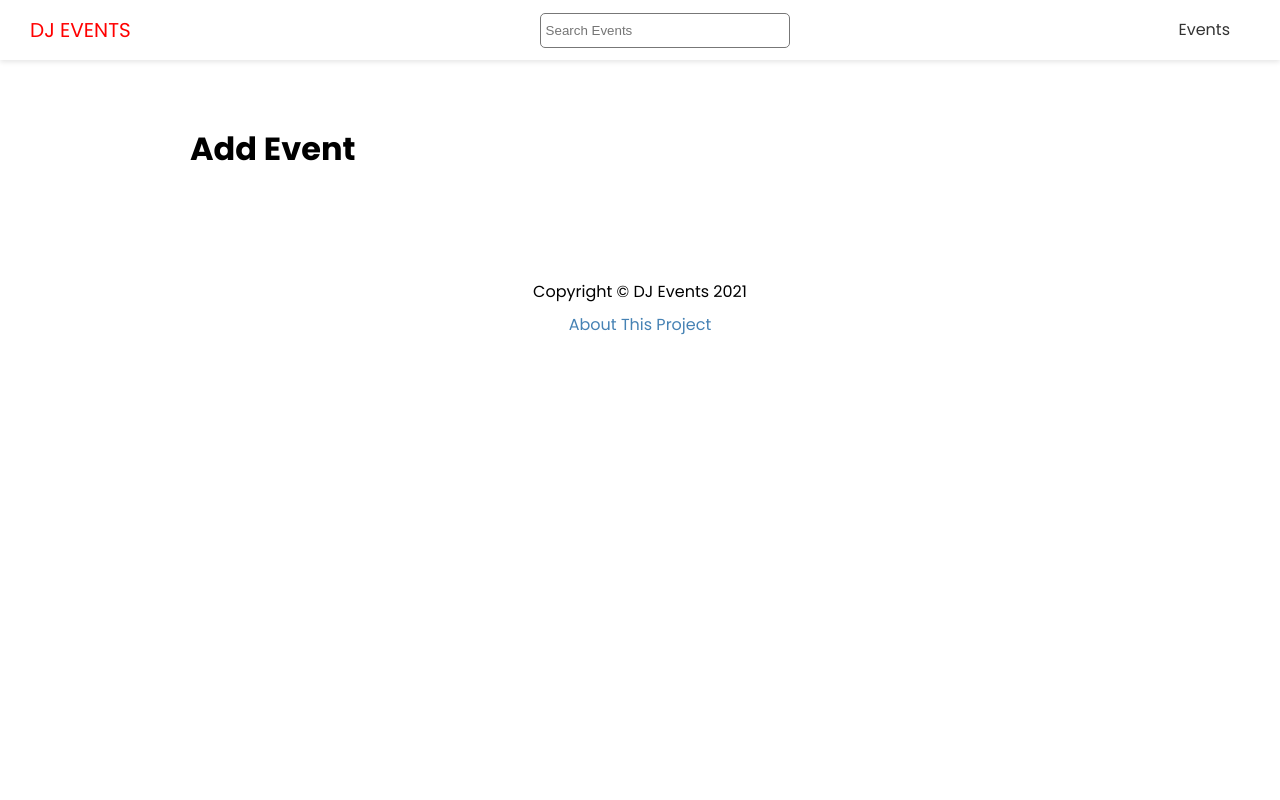
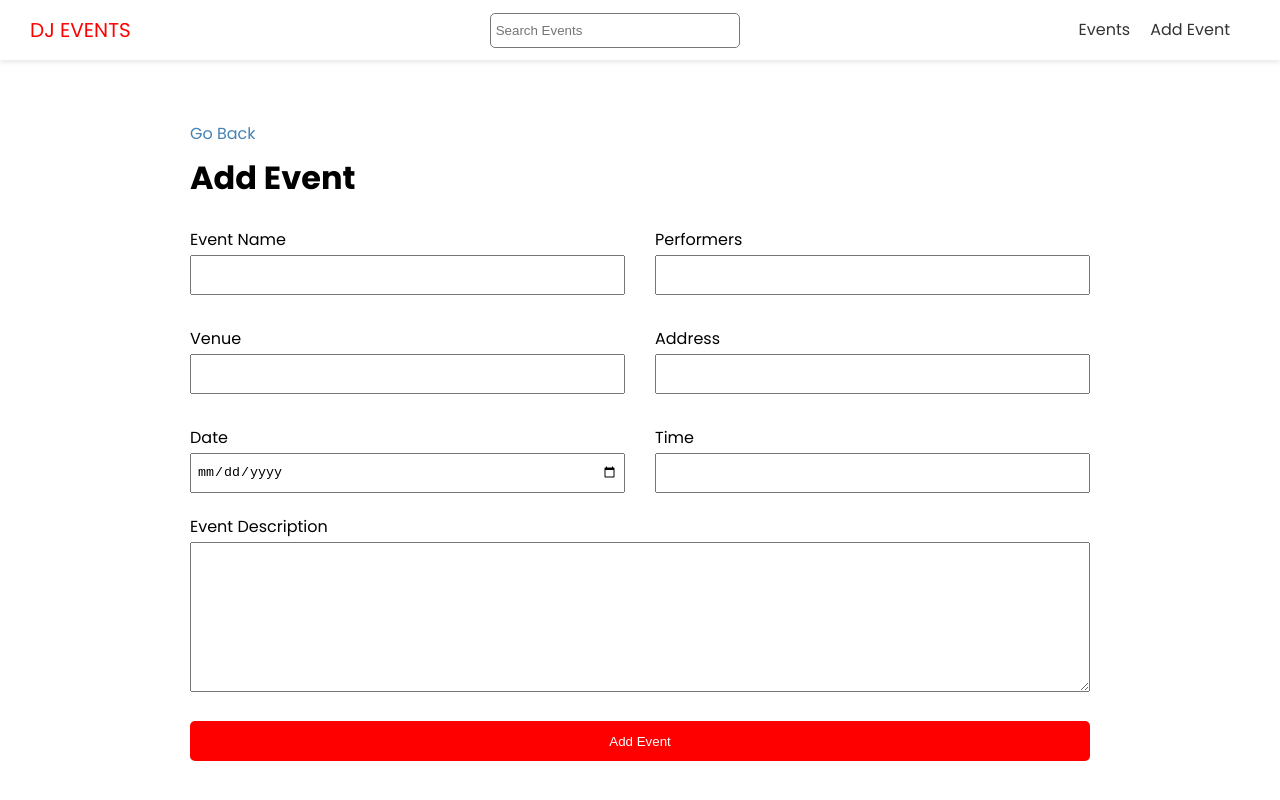
Before and after one commit to Ar8official/Meetups, a Next.js app: page /events/add in a window 1280 px wide. Shown: the top 800 px of the page. Built offline with nearby package versions, Linux system fonts and the light colour scheme; no server answers.

Commit message:
Add event and toast alerts

```diff
--- a/components/Header.js
+++ b/components/Header.js
@@ -20,6 +20,11 @@
               <a>Events</a>
             </Link>
           </li>
+          <li>
+            <Link href='/events/add'>
+              <a>Add Event</a>
+            </Link>
+          </li>
         </ul>
       </nav>
     </header>
--- a/package.json
+++ b/package.json
@@ -12,6 +12,7 @@
     "qs": "^6.10.1",
     "react": "17.0.2",
     "react-dom": "17.0.2",
-    "react-icons": "^4.2.0"
+    "react-icons": "^4.2.0",
+    "react-toastify": "^7.0.3"
   }
 }
--- a/pages/events/add.js
+++ b/pages/events/add.js
@@ -1,9 +1,140 @@
+import { ToastContainer, toast } from 'react-toastify'
+import 'react-toastify/dist/ReactToastify.css'
+import { useState } from 'react'
+import { useRouter } from 'next/router'
+import Link from 'next/link'
 import Layout from '@/components/Layout'
+import { API_URL } from '@/config/index'
+import styles from '@/styles/Form.module.css'
 
 export default function AddEventPage() {
+  const [values, setValues] = useState({
+    name: '',
+    performers: '',
+    venue: '',
+    address: '',
+    date: '',
+    time: '',
+    description: '',
+  })
+
+  const router = useRouter()
+
+  const handleSubmit = async (e) => {
+    e.preventDefault()
+
+    // Validation
+    const hasEmptyFields = Object.values(values).some(
+      (element) => element === ''
+    )
+
+    if (hasEmptyFields) {
+      toast.error('Please fill in all fields')
+    }
+
+    const res = await fetch(`${API_URL}/events`, {
+      method: 'POST',
+      headers: {
+        'Content-Type': 'application/json',
+      },
+      body: JSON.stringify(values),
+    })
+
+    if (!res.ok) {
+      toast.error('Something Went Wrong')
+    } else {
+      const evt = await res.json()
+      router.push(`/events/${evt.slug}`)
+    }
+  }
+
+  const handleInputChange = (e) => {
+    const { name, value } = e.target
+    setValues({ ...values, [name]: value })
+  }
+
   return (
     <Layout title='Add New Event'>
+      <Link href='/events'>Go Back</Link>
       <h1>Add Event</h1>
+      <ToastContainer />
+      <form onSubmit={handleSubmit} className={styles.form}>
+        <div className={styles.grid}>
+          <div>
+            <label htmlFor='name'>Event Name</label>
+            <input
+              type='text'
+              id='name'
+              name='name'
+              value={values.name}
+              onChange={handleInputChange}
+            />
+          </div>
+          <div>
+            <label htmlFor='performers'>Performers</label>
+            <input
+              type='text'
+              name='performers'
+              id='performers'
+              value={values.performers}
+              onChange={handleInputChange}
+            />
+          </div>
+          <div>
+            <label htmlFor='venue'>Venue</label>
+            <input
+              type='text'
+              name='venue'
+              id='venue'
+              value={values.venue}
+              onChange={handleInputChange}
+            />
+          </div>
+          <div>
+            <label htmlFor='address'>Address</label>
+            <input
+              type='text'
+              name='address'
+              id='address'
+              value={values.address}
+              onChange={handleInputChange}
+            />
+          </div>
+          <div>
+            <label htmlFor='date'>Date</label>
+            <input
+              type='date'
+              name='date'
+              id='date'
+              value={values.date}
+              onChange={handleInputChange}
+            />
+          </div>
+          <div>
+            <label htmlFor='time'>Time</label>
+            <input
+              type='text'
+              name='time'
+              id='time'
+              value={values.time}
+              onChange={handleInputChange}
+            />
+          </div>
+        </div>
+
+        <div>
+          <label htmlFor='description'>Event Description</label>
+          <textarea
+            type='text'
+            name='description'
+            id='description'
+            value={values.description}
+            onChange={handleInputChange}
+          ></textarea>
+        </div>
+
+        <input type='submit' value='Add Event' className='btn' />
+      </form>
     </Layout>
   )
 }
--- /dev/null
+++ b/styles/Form.module.css
@@ -0,0 +1,39 @@
+.form label {
+  display: block;
+}
+
+.form input {
+  width: 100%;
+  height: 40px;
+  padding: 5px;
+}
+
+.form textarea {
+  width: 100%;
+  height: 150px;
+}
+
+.form input[type='submit'] {
+  display: block;
+  width: 100%;
+  margin: 20px 0 30px;
+}
+
+.form .file {
+  border: 1px #ccc solid;
+  background-color: #f4f4f4;
+  padding: 10px;
+}
+
+.grid {
+  display: grid;
+  grid-template-columns: 1fr 1fr;
+  gap: 30px;
+  margin-bottom: 20px;
+}
+
+@media (max-width: 600px) {
+  .grid {
+    grid-template-columns: 1fr;
+  }
+}
```
Also changed, not shown: 1 other file (tests, documents, lock files or other folders).
